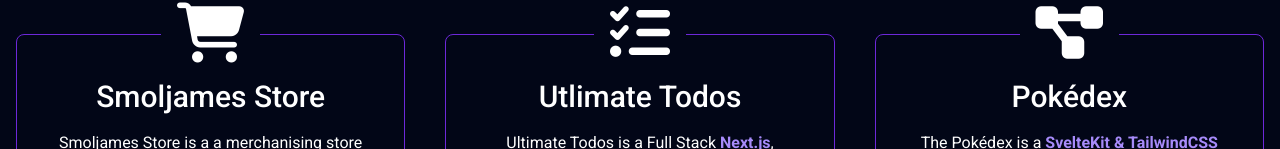
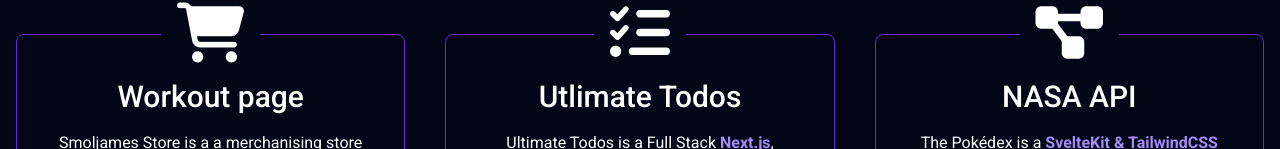
Before and after one commit to deadlykittensgs/tailwind-portfolio, a SvelteKit app: page / in a window 1280 px wide. Shown: the part 803-952 px from the top of the page. Built offline with nearby package versions, Linux system fonts and the light colour scheme.

Commit message:
links stage 1

```diff
--- a/src/components/Main.svelte
+++ b/src/components/Main.svelte
@@ -3,8 +3,8 @@
 
     let steps = [
         {
-            href: "https://www.google.com/",
-            name: "Smoljames Store",
+            href: "https://workoutpage.netlify.app/",
+            name: "Workout page",
             icon: "fa-solid fa-cart-shopping",
             description:
                 "Smoljames Store is a a merchanising store created with Next.js, Commerce.js & Stripe! Commerce.js is a CMS for managing project and Stripe is used for all transaction handling.",
@@ -18,7 +18,7 @@
         },
         {
             href: "https://dailynasa.netlify.app/",
-            name: "Pokédex",
+            name: "NASA API",
             icon: "fa-solid fa-diagram-project",
             description:
                 "Augment your datasets with our filters and dataset manipulations to ensure your models are trained on the highest quality datasets (coming soon).",
```
